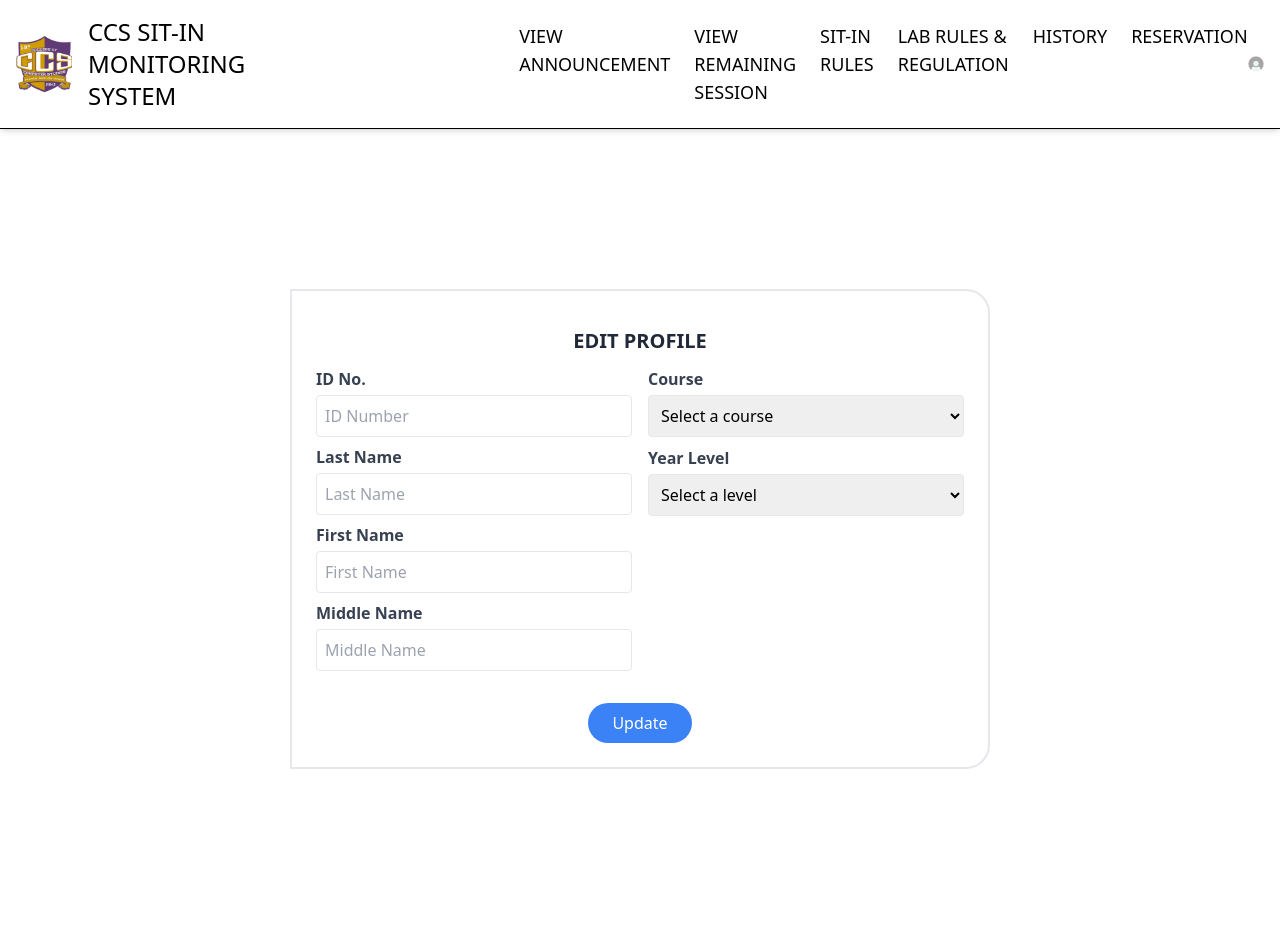
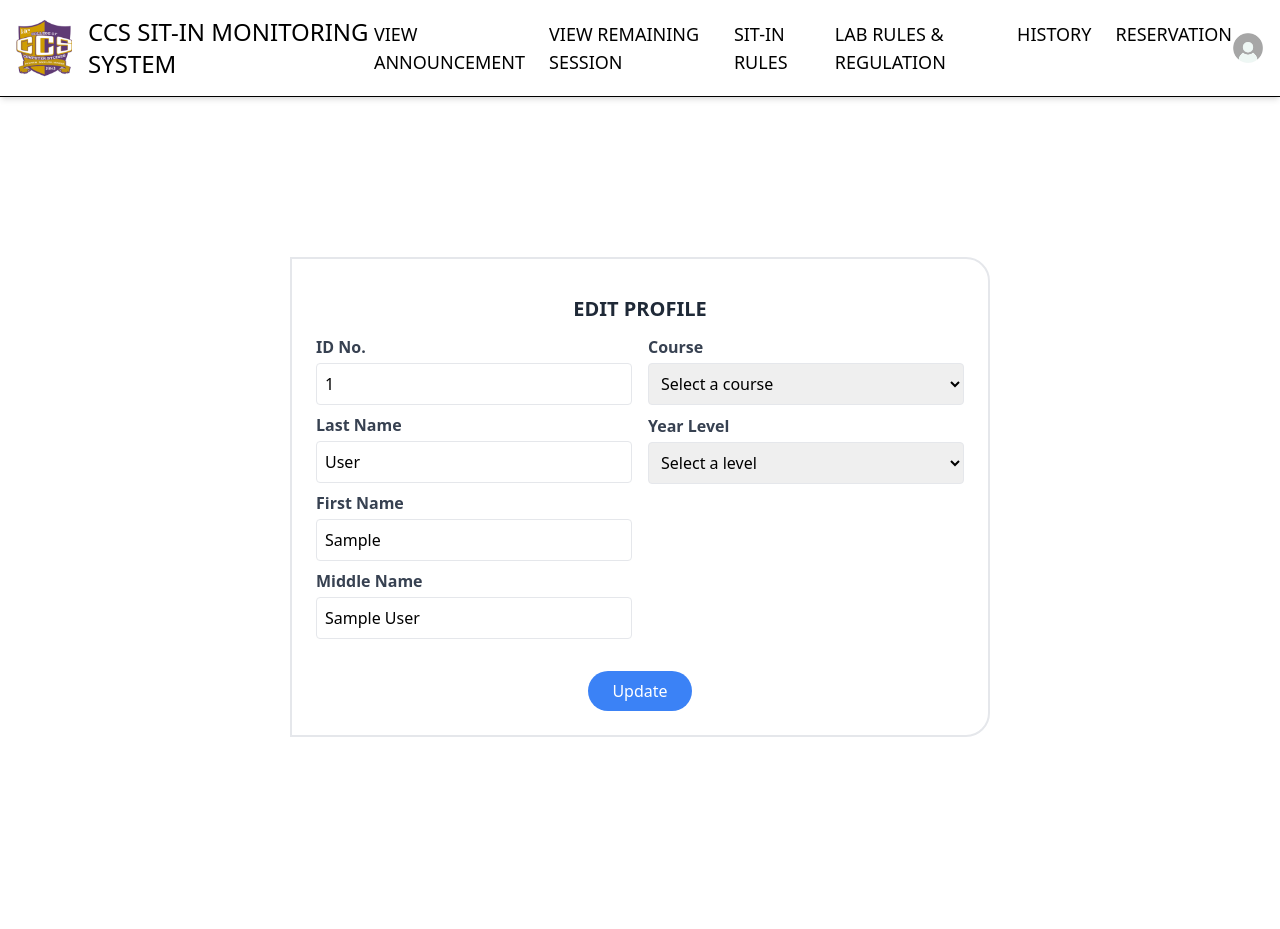
Before and after one commit to diann71/ccs-monitoring-system, a PHP site: page /edit.php in a window 1280 px wide. After the commit the page ends 737 px from the top, so only its background shows below. Run offline with PHP 8.4, Linux system fonts and the light colour scheme; the visitor is signed in with stand-in values (Sample User, id 1); tables that the repository leaves empty or names only in its code hold one stand-in row (values such as "Sample post"); some libraries are stand-ins or nearby versions.

Commit message:
added some features

```diff
--- a/edit.php
+++ b/edit.php
@@ -3,6 +3,7 @@ session_start();
 
 include "nav.php";
 include "connector.php";
+include "authenticator.php";
 
     if(isset($_POST["update"])){
         $idno = mysqli_real_escape_string($mysql, $_POST["idno"]);
@@ -65,34 +66,34 @@ include "connector.php";
                 <!-- Left Column -->
                 <div>
                     <label class="block text-gray-700 font-bold pb-1">ID No.</label>
-                    <input type="text" name="idno" placeholder="ID Number" class="w-full border p-2 rounded focus:outline-none focus:ring-2 focus:ring-blue-400 mb-2" required>
+                    <input type="text" name="idno" placeholder="ID Number" value="<?php echo $idno ?>" class="w-full border p-2 rounded focus:outline-none focus:ring-2 focus:ring-blue-400 mb-2" required>
 
                     <label class="block text-gray-700 font-bold pb-1" >Last Name</label>
-                    <input type="text" name="lastname" placeholder="Last Name" class="w-full border p-2 rounded focus:outline-none focus:ring-2 focus:ring-blue-400 mb-2" required>
+                    <input type="text" name="lastname" placeholder="Last Name" value="<?php echo $lastname ?>" class="w-full border p-2 rounded focus:outline-none focus:ring-2 focus:ring-blue-400 mb-2" required>
 
                     <label class="block text-gray-700 font-bold pb-1">First Name</label>
-                    <input type="text" name="firstname" placeholder="First Name" class="w-full border p-2 rounded focus:outline-none focus:ring-2 focus:ring-blue-400 mb-2" required>
+                    <input type="text" name="firstname" placeholder="First Name" value="<?php echo $firstname ?>" class="w-full border p-2 rounded focus:outline-none focus:ring-2 focus:ring-blue-400 mb-2" required>
 
                     <label class="block text-gray-700 font-bold pb-1">Middle Name</label>
-                    <input type="text" name="midname" placeholder="Middle Name" class="w-full border p-2 rounded focus:outline-none focus:ring-2 focus:ring-blue-400 mb-2" required>
+                    <input type="text" name="midname" placeholder="Middle Name" value="<?php echo $midname ?>" class="w-full border p-2 rounded focus:outline-none focus:ring-2 focus:ring-blue-400 mb-2" required>
                 </div>
 
                 <!-- Right Column -->
                 <div>
                     <label class="block text-gray-700 font-bold pb-1">Course</label>
-                    <select name="course" class="w-full border p-2 rounded focus:outline-none focus:ring-2 focus:ring-blue-400 mb-px" required>
+                    <select name="course" class="w-full border p-2 rounded focus:outline-none focus:ring-2 focus:ring-blue-400 mb-px"  required>
                         <option value="" disabled selected>Select a course</option>
-                        <option value="1">BSIT</option>
-                        <option value="2">BSCS</option>
+                        <option value="1" <?php echo ($course == 'BSIT') ? 'selected' : ''; ?>>BSIT</option>
+                        <option value="2" <?php echo ($course == 'BSCS') ? 'selected' : ''; ?>>BSCS</option>
                     </select>
 
                     <label class="block text-gray-700 mt-2 font-bold pb-1">Year Level</label>
                     <select name="year" class="w-full border p-2 rounded focus:outline-none focus:ring-2 focus:ring-blue-400 mb-px" required>
                         <option value="" disabled selected>Select a level</option>
-                        <option value="1">1</option>
-                        <option value="2">2</option>
-                        <option value="3">3</option>
-                        <option value="4">4</option>
+                        <option value="1" <?php echo ($year == '1') ? 'selected' : ''; ?>>1</option>
+                        <option value="2" <?php echo ($year == '2') ? 'selected' : ''; ?>>2</option>
+                        <option value="3" <?php echo ($year == '3') ? 'selected' : ''; ?>>3</option>
+                        <option value="4" <?php echo ($year == '4') ? 'selected' : ''; ?>>4</option>
                     </select>
                 </div>
             </div>
--- a/nav.php
+++ b/nav.php
@@ -21,7 +21,7 @@
             <img src="images/ccs.png" alt="Logo" class="w-14">
             <h1 class="text-2xl font-medium">CCS SIT-IN MONITORING SYSTEM</h1>
         </div>
-        <ul class="pl-80 hidden md:flex space-x-6 text-lg uppercase">
+        <ul class="hidden md:flex space-x-6 text-lg uppercase">
             <li><a href="home.php" class="hover:text-blue-600">View Announcement</a></li>
             <li><a href="home.php" class="hover:text-blue-600">View Remaining Session</a></li>
             <li><a href="home.php" class="hover:text-blue-600">Sit-in Rules</a></li>
```
Also changed, not shown: authenticator.php (+18 -12 lines), profile.php (+0 -23 lines).
